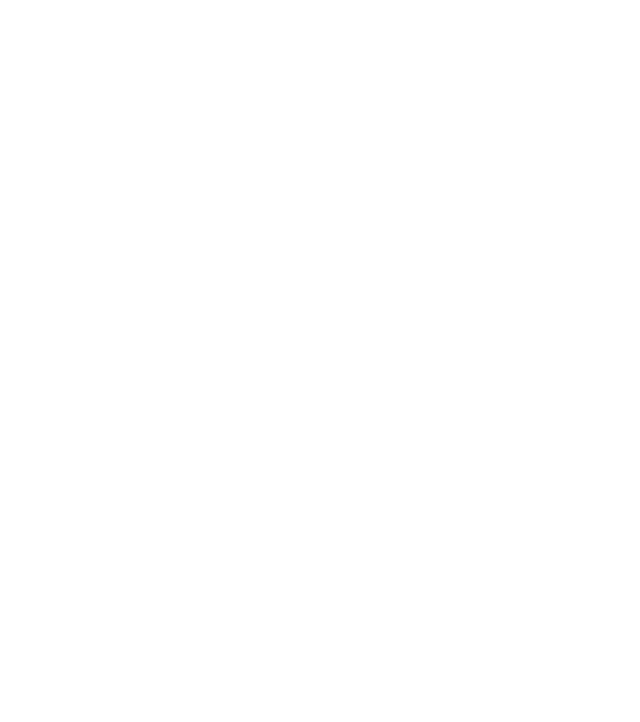
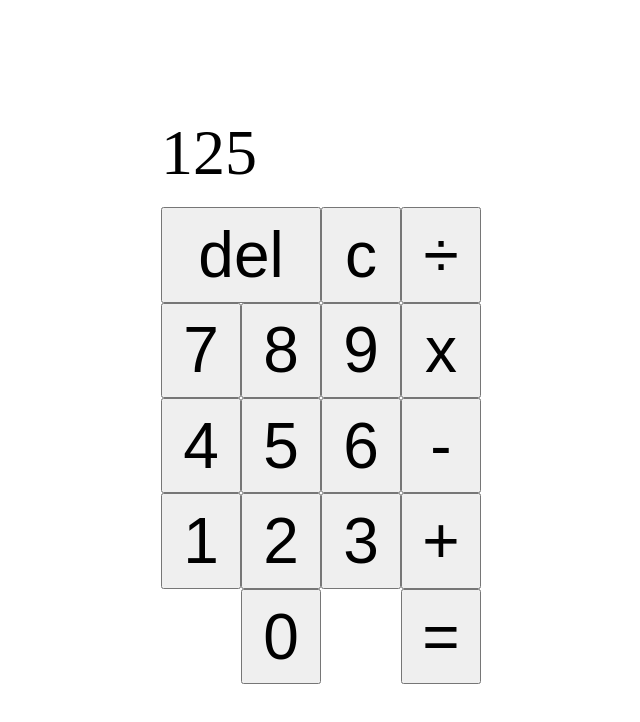
Before and after one commit to godtremble95/calculator, a plain HTML site: page index.html in a window 1280 px wide. Shown: the whole page, without its empty margins (319-959 px from the left). Drawn offline with Linux system fonts and the light colour scheme.

Commit message:
Created calculator grid layout, Created initial math functions.

```diff
--- /dev/null
+++ b/grid.css
@@ -0,0 +1,103 @@
+* {
+  font-size: 2rem;
+  margin: 0;
+  padding: 0;
+}
+
+html, body {
+  height: 100%;
+}
+
+body {
+  display: flex;
+  align-items: center;
+  justify-content: center;
+}
+/*setup grid*/
+.calculator {
+  width: 25vw;
+  min-width: 7rem;
+  aspect-ratio: 9/16;
+  display: grid;
+  grid-template-columns: repeat(4, 1fr);
+  grid-template-rows: auto;
+  grid-template-areas:
+    "display display display display"
+    "delete delete clear divide"
+    "seven eight nine multiply"
+    "four five six subtract"
+    "one two three add"
+    ". zero . equals";
+}
+
+.display {
+  grid-area: display;
+}
+
+#delete {
+  grid-area: delete;
+}
+
+#clear {
+  grid-area: clear;
+}
+
+#add {
+  grid-area: add;
+}
+
+#subtract {
+ grid-area: subtract;
+}
+
+#multiply {
+  grid-area: multiply;
+}
+
+#divide {
+  grid-area: divide;
+}
+
+#equals {
+  grid-area: equals;
+}
+
+#num0 {
+ grid-area: zero;
+}
+
+#num1 {
+  grid-area: one;
+}
+
+#num2 {
+  grid-area: two;
+}
+
+#num3 {
+  grid-area: three;
+}
+
+#num4 {
+  grid-area: four;
+}
+
+#num5 {
+  grid-area: five;
+}
+
+#num6 {
+  grid-area: six;
+}
+
+#num7 {
+  grid-area: seven;
+}
+
+#num8 {
+  grid-area: eight;
+}
+
+#num9 {
+  grid-area: nine;
+}
--- a/index.html
+++ b/index.html
@@ -4,11 +4,30 @@
   <meta charset="UTF-8">
   <meta http-equiv="X-UA-Compatible" content="IE=edge">
   <meta name="viewport" content="width=device-width, initial-scale=1.0">
-  <link rel="stylesheet" href="./style.css">
+  <link rel="stylesheet" href="./grid.css">
   <title>Calculator</title>
 </head>
 <body>
-
+  <div class="calculator">
+    <div class="display">125</div>
+    <button id="delete">del</button>
+    <button id="clear">c</button>
+    <button id="add">+</button>
+    <button id="subtract">-</button>
+    <button id="multiply">x</button>
+    <button id="divide">÷</button>
+    <button id="equals">=</button>
+    <button id="num0">0</button>
+    <button id="num1">1</button>
+    <button id="num2">2</button>
+    <button id="num3">3</button>
+    <button id="num4">4</button>
+    <button id="num5">5</button>
+    <button id="num6">6</button>
+    <button id="num7">7</button>
+    <button id="num8">8</button>
+    <button id="num9">9</button>
+  </div>
   <script src="./script.js"></script>
 </body>
 </html>
--- a/script.js
+++ b/script.js
@@ -0,0 +1,28 @@
+function operate(operator, num1, num2) {
+  switch (operator) {
+    case '+':
+      return add(num1, num2);
+    case '-':
+      return subtract(num1,num2);
+    case '*':
+      return multiply(num1, num2);
+    case '/':
+      return divide(num1,num2);
+  }
+}
+
+function add(num1, num2) {
+ return(num1 + num2);
+}
+
+function subtract(num1, num2) {
+  return(num1 - num2);
+}
+
+function multiply(num1, num2) {
+  return(num1 * num2);
+}
+
+function divide(num1, num2) {
+  return(num1 / num2);
+}
```
